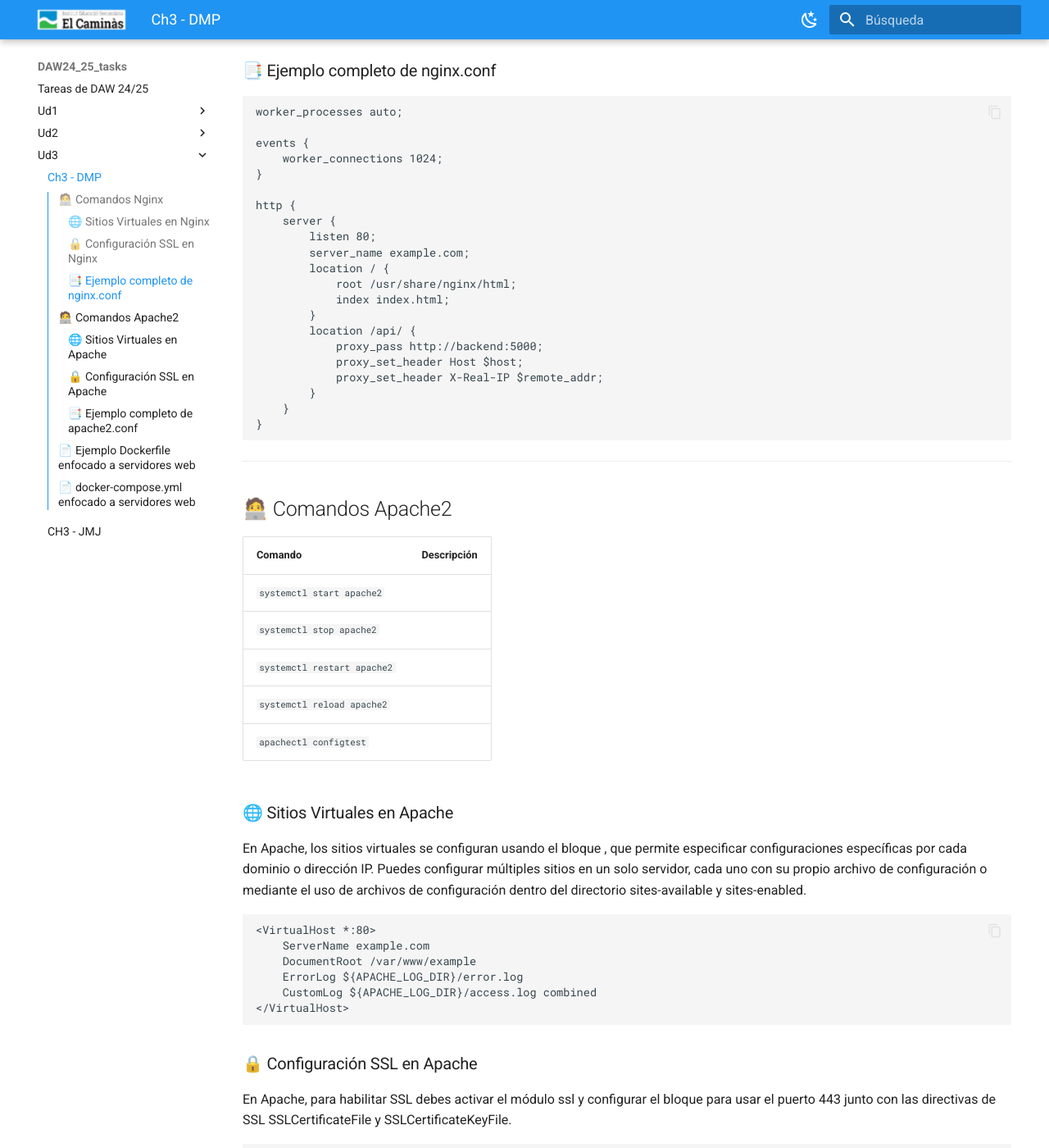
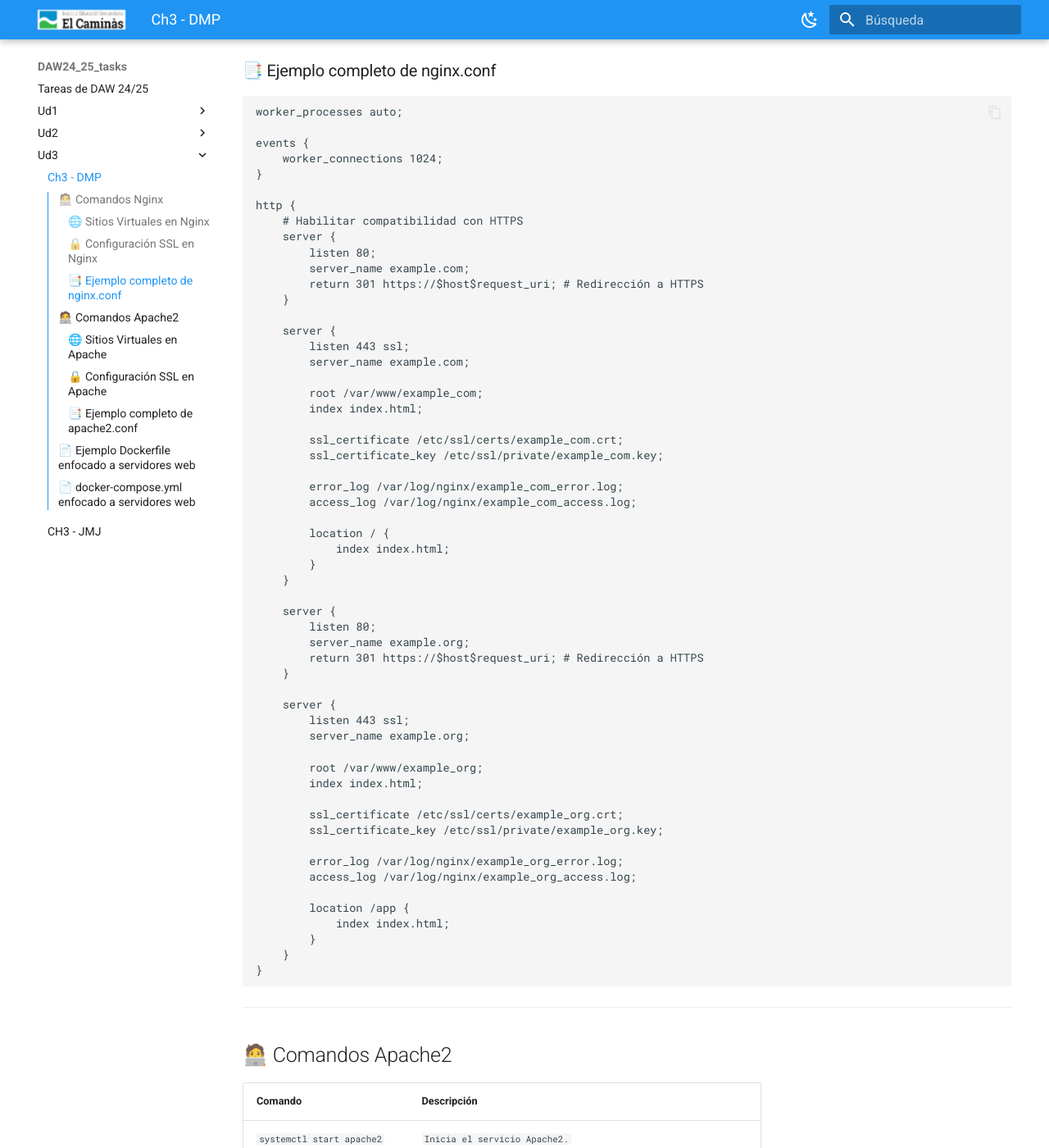
Before and after one commit to jmunozji/DAW24_25_tasks, an MkDocs documentation site: the page built from docs/Ud3/Ch3_DMP.md, in a window 1280 px wide and 1400 px high, scrolled down 1336 px. Shown: the whole window at 82% size. Built offline with MkDocs 1.6.1 and Material for MkDocs 9.7.7, drawn with Linux system fonts in a browser that asks for light colours; some of the changed text lies outside the part shown.

Commit message:
Cheatsheet acabado x2

````diff
--- a/docs/Ud3/Ch3_DMP.md
+++ b/docs/Ud3/Ch3_DMP.md
@@ -9,11 +9,11 @@
 
 | Comando                   | Descripción                                       |
 |---------------------------|---------------------------------------------------|
-| `systemctl start nginx`   | `Arranca el servidor web nginx`                   |
-| `systemctl stop nginx`    | `Para el servidor web nginx`                      |
+| `systemctl start nginx`   | `Inicia el servidor web nginx`                    |
+| `systemctl stop nginx`    | `Detiene el servidor web nginx`                   |
 | `systemctl restart nginx` | `Reinicia el servidor web nginx`                  |
-| `systemctl -s reload`     | `Recarga la configuración del servidor web nginx` |
-| `systemctl -t`            | `Prueba la configuración del servidor web nginx`  |
+| `systemctl reload nginx`  | `Recarga la configuración del servidor web nginx` |
+| `nginx -t`                | `Prueba la configuración del servidor web nginx`  |
 
 ### 🌐 Sitios Virtuales en Nginx
 Los sitios virtuales en Nginx se configuran a través de bloques server.
@@ -63,33 +63,69 @@
 }
 
 http {
+    # Habilitar compatibilidad con HTTPS
     server {
         listen 80;
         server_name example.com;
+        return 301 https://$host$request_uri; # Redirección a HTTPS
+    }
+
+    server {
+        listen 443 ssl;
+        server_name example.com;
+
+        root /var/www/example_com;
+        index index.html;
+
+        ssl_certificate /etc/ssl/certs/example_com.crt;
+        ssl_certificate_key /etc/ssl/private/example_com.key;
+
+        error_log /var/log/nginx/example_com_error.log;
+        access_log /var/log/nginx/example_com_access.log;
+
         location / {
-            root /usr/share/nginx/html;
             index index.html;
         }
-        location /api/ {
-            proxy_pass http://backend:5000;
-            proxy_set_header Host $host;
-            proxy_set_header X-Real-IP $remote_addr;
+    }
+
+    server {
+        listen 80;
+        server_name example.org;
+        return 301 https://$host$request_uri; # Redirección a HTTPS
+    }
+
+    server {
+        listen 443 ssl;
+        server_name example.org;
+
+        root /var/www/example_org;
+        index index.html;
+
+        ssl_certificate /etc/ssl/certs/example_org.crt;
+        ssl_certificate_key /etc/ssl/private/example_org.key;
+
+        error_log /var/log/nginx/example_org_error.log;
+        access_log /var/log/nginx/example_org_access.log;
+
+        location /app {
+            index index.html;
         }
     }
 }
+
 ```
 
 ---
 
 ## 🧑‍💻 Comandos Apache2
 
-| Comando                     | Descripción                                                        |
-|-----------------------------|--------------------------------------------------------------------|
-| `systemctl start apache2`   |                                                                    |
-| `systemctl stop apache2`    |                                                                    |
-| `systemctl restart apache2` |                                                                    |
-| `systemctl reload apache2`  |                                                                    |
-| `apachectl configtest`      |                                                                    |
+| Comando                     | Descripción                                                    |
+|-----------------------------|----------------------------------------------------------------|
+| `systemctl start apache2`   | `Inicia el servicio Apache2.`                                  |
+| `systemctl stop apache2`    | `Detiene el servicio Apache2.`                                 |
+| `systemctl restart apache2` | `Reinicia el servicio Apache2.`                                |
+| `systemctl reload apache2`  | `Recarga la configuración de Apache2 sin detener el servicio.` |
+| `apachectl configtest`      | `Prueba la configuración de Apache2.`                          |
 
 ### 🌐 Sitios Virtuales en Apache
 
@@ -133,14 +169,18 @@
 
 ### 📑 Ejemplo completo de apache2.conf
 ```
+# Sitio Virtual 1 - example.com
 <VirtualHost *:80>
     ServerName example.com
     DocumentRoot /var/www/html
 
-    <Directory \/var/www/html>
+    <Directory /var/www/html>
         AllowOverride All
         Require all granted
     </Directory>
+
+    # Redirección a HTTPS
+    Redirect permanent / https://example.com/
 
     ErrorLog ${APACHE_LOG_DIR}/error.log
     CustomLog ${APACHE_LOG_DIR}/access.log combined
@@ -161,6 +201,40 @@
 
     ErrorLog ${APACHE_LOG_DIR}/error.log
     CustomLog ${APACHE_LOG_DIR}/access.log combined
+</VirtualHost>
+
+# Sitio Virtual 2 - example.org
+<VirtualHost *:80>
+    ServerName example.org
+    DocumentRoot /var/www/example
+
+    <Directory /var/www/example>
+        AllowOverride All
+        Require all granted
+    </Directory>
+
+    # Redirección a HTTPS
+    Redirect permanent / https://example.org/
+
+    ErrorLog ${APACHE_LOG_DIR}/example_error.log
+    CustomLog ${APACHE_LOG_DIR}/example_access.log combined
+</VirtualHost>
+
+<VirtualHost *:443>
+    ServerName example.org
+
+    SSLEngine on
+    SSLCertificateFile /etc/ssl/certs/example_org.crt
+    SSLCertificateKeyFile /etc/ssl/private/example_org.key
+
+    DocumentRoot /var/www/example
+    <Directory /var/www/example>
+        AllowOverride All
+        Require all granted
+    </Directory>
+
+    ErrorLog ${APACHE_LOG_DIR}/example_error.log
+    CustomLog ${APACHE_LOG_DIR}/example_access.log combined
 </VirtualHost>
 ```
 
````
